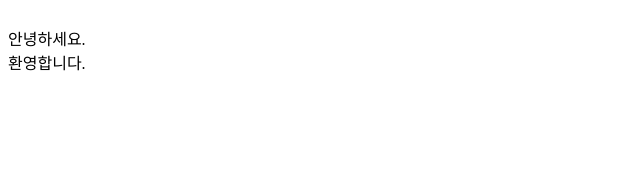
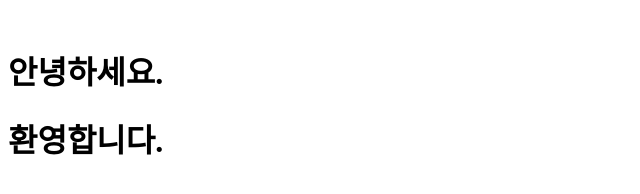
Before and after one commit to junsung12/kdt, a plain HTML site: page index.html in a window 1280 px wide. Shown: the whole page, without its empty margins (0-640 px from the left). Drawn offline with Linux system fonts and the light colour scheme.

Commit message:
Update index.html

```diff
--- a/index.html
+++ b/index.html
@@ -6,7 +6,7 @@
   <title>최준성</title>
 </head>
 <br>
-  안녕하세요.</br>
-  환영합니다.
+  <h1>안녕하세요.</br></h1>
+  <h1>환영합니다.</h1>
 </body>
 </html>
```
